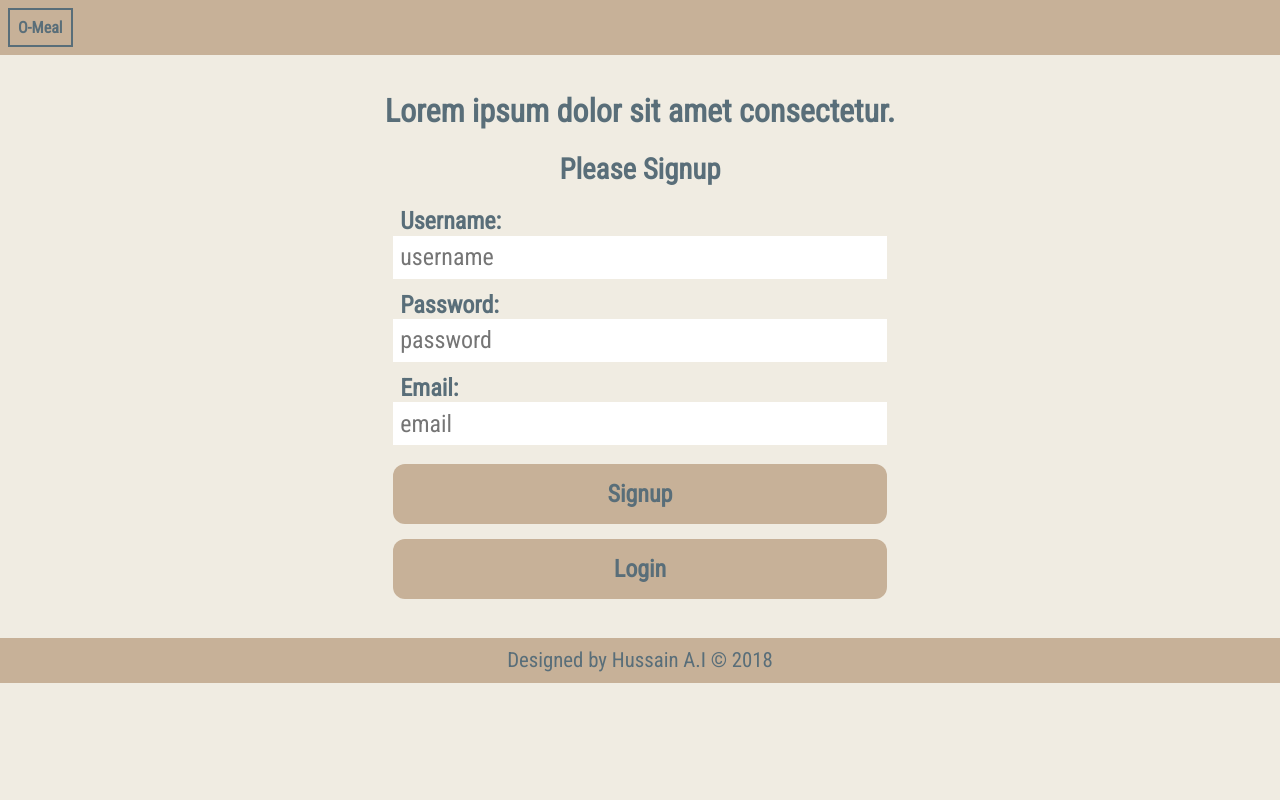
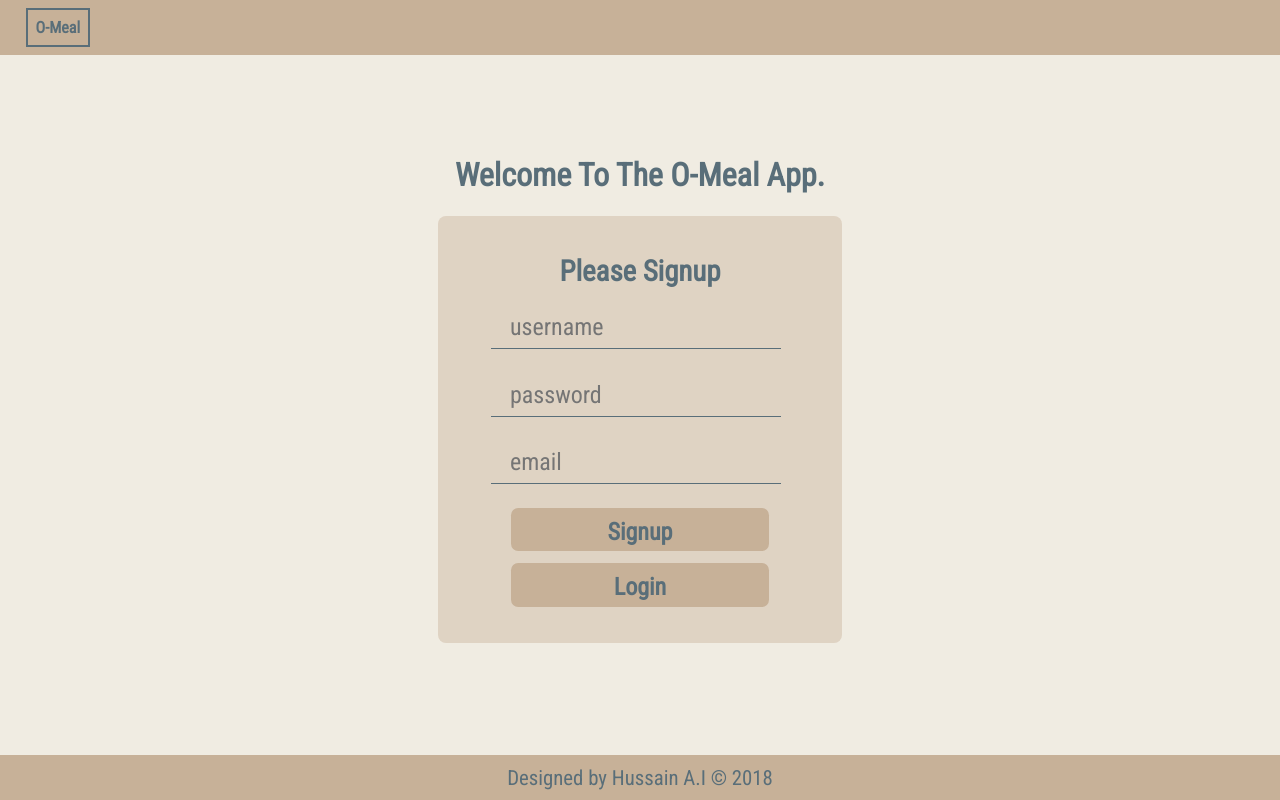
Before and after one commit to Daymorelah/orderMeal, a plain HTML site: page UI/html/signupPage.html in a window 1280 px wide. Drawn offline with Linux system fonts and the light colour scheme.

Commit message:
[Chore #160365600] Implement feedback on signup page

```diff
--- a/UI/css/signupPage.css
+++ b/UI/css/signupPage.css
@@ -29,8 +29,16 @@ body {
 nav{
   background: var(--primary);
 }
+#page-contaniner {
+  display: flex;
+  justify-content: space-around;
+  align-items: center;
+  margin: auto;
+  width: 90%;
+  margin-bottom: 4em;
+}
 #form-container {
-  padding: 1em 0.5em;;
+  margin: 5vh 0;
 }
 #logo a {
   text-decoration: none;
@@ -45,40 +53,45 @@ nav{
 #header-text {
   text-align: center;
   margin-bottom: 1.8em;
+  text-transform: capitalize;
+}
+#signup-form {
+  background: var(--primary-light);
+  border-radius: 8px;
+  padding: 1.5em 0;
+  width: 95%;
+  margin: auto;
 }
 #signup-form h2 {
   text-transform: capitalize;
   text-align: center;
-  margin: 0.5em;
+  margin: 0.5em 0;
   font-size: 1.8em;
   margin-bottom: 0.2em;
 }
-input, label {
-  width: 100%;
-  height: 1.8em;
+input {
+  width: 90%;
   border: none;
   outline: none;
-  padding: 0.3em;
+  padding: 0.3em 0.8em;
   font-size: 1.5em;
-  margin-bottom: 0.5em;
+  margin: 0.5em;
   font-family: 'Roboto Condensed', sans-serif;
-}
-label {
-  text-align: left;
-  font-weight: 800;
+  background: none;
+  border-bottom: 1px solid var(--dark);
 }
 button {
   outline: none;
   border: none;
   background: var(--primary);
   color: var(--dark);
-  border-radius: 0.5em;
-  display: inline-block;
-  width: 100%;
+  border-radius: 0.3em;
+  display: block;
+  width: 80%;
   font-family: 'Roboto Condensed', sans-serif;
-  height: 2.5em;
-  padding: 0.5em;
-  margin: 0.3em 0;
+  height: 1.8em;
+  padding: 0.4em;
+  margin: 0.5em auto;
   font-size: 1.5em;
   font-weight: 900;
   cursor: pointer;
@@ -88,57 +101,87 @@ button {
   background: var(--primary);
   font-size: 1.3em;
   padding: 0.5em;
+  position: fixed;
+  bottom: 0;
+  left: 0;
+  width: 100%;
 }
 #footer p {
   margin: 0;
 }
 
 @media screen and (min-width: 360px) {
+  nav {
+    padding-left: 0.8em;
+  }
   #form-container {
-    width: 95%;
-    margin: auto;
+    width: 90%;
+    margin: 5vh auto;
   }
 }
 @media screen and (min-width: 420px) {
+  nav {
+    padding-left: 1.1em;
+  }
   #form-container {
-    width: 90%;
-    margin: auto;
+    width: 80%;
+    margin: 10vh auto;
   }
 }
 @media screen and (min-width: 480px) {
   #signup-form {
-    width: 90%;
+    width: 85%;
+    margin: auto;
+  }
+  form{
+    width:95%;
     margin: auto;
   }
 }
 @media screen and (min-width: 590px) {
-  #form-container,
-  #signup-form {
+  #form-container {
+    width: 70%;
+    margin: 10vh auto;
+  }
+  form{
+    width: 85%;
+    margin: auto;
+  }
+}
+@media screen and (min-width: 710px) {
+  #form-container {
+    width: 70%;
+    margin: 10vh auto;
+  }
+  #header-text {
+    width: 80%;
+    margin: auto;
+    margin-bottom: 1.8em;
+  }
+}
+@media screen and (min-width: 780px) {
+  #header-text {
     width: 80%;
     margin: auto;
   }
-}
-@media screen and (min-width: 720px) {
-  #header-text,
   #signup-form {
-    padding: 0 1.5em;
-  }
-}
-@media screen and (min-width: 830px) {
-  #header-text {
-    width: 80%;
+    width: 70%;
     margin: auto;
   }
   form {
     width: 80%;
     margin: auto;
-    padding: 1em;
   }
 }
 @media screen and (min-width: 1030px) {
-  #header-text,
-  #signup-form {
-    width: 70%;
-    margin: auto;
+  #form-container {
+    width: 60%;
+    margin: 10vh auto;
   }
 }
+@media screen and (min-width: 1210px) {
+  #form-container {
+    width: 50%;
+    margin: 10vh auto;
+  }
+}
--- a/UI/html/signupPage.html
+++ b/UI/html/signupPage.html
@@ -1,5 +1,6 @@
 <!DOCTYPE html>
 <html lang="en">
+
 <head>
   <meta charset="UTF-8">
   <meta name="viewport" content="width=device-width, initial-scale=1.0">
@@ -7,6 +8,7 @@
   <title>Order-Meal | Signup Page</title>
   <link rel="stylesheet" href="../css/signupPage.css">
 </head>
+
 <body>
   <header>
     <nav>
@@ -16,22 +18,21 @@
     </nav>
   </header>
   <main>
+    <div id="page-contaniner">
       <div id="form-container">
         <div id="header-text">
-        <h1>Lorem ipsum dolor sit amet consectetur.</h1>
+          <h1>Welcome to the O-meal App.</h1>
         </div>
         <div id="signup-form">
           <h2>please signup</h2>
           <form>
-          <label for="username">Username:</label>
             <input type="text" id="username" placeholder="username">
-          <label for="password">Password:</label>
             <input type="password" id="password" placeholder="password">
-          <label for="email">Email:</label>
             <input type="email" id="email" placeholder="email">
             <button id="signup-button" type="submit">Signup</button>
             <button id="login-button" type="button">Login</button>
           </form>
+        </div>
       </div>
     </div>
   </main>
@@ -42,4 +43,5 @@
   </footer>
 </body>
 <script src="../js/signupPage.js"></script>
+
 </html>
```
Also changed, not shown: 1 other file. Lines whose indentation alone changed are shown as unchanged.
